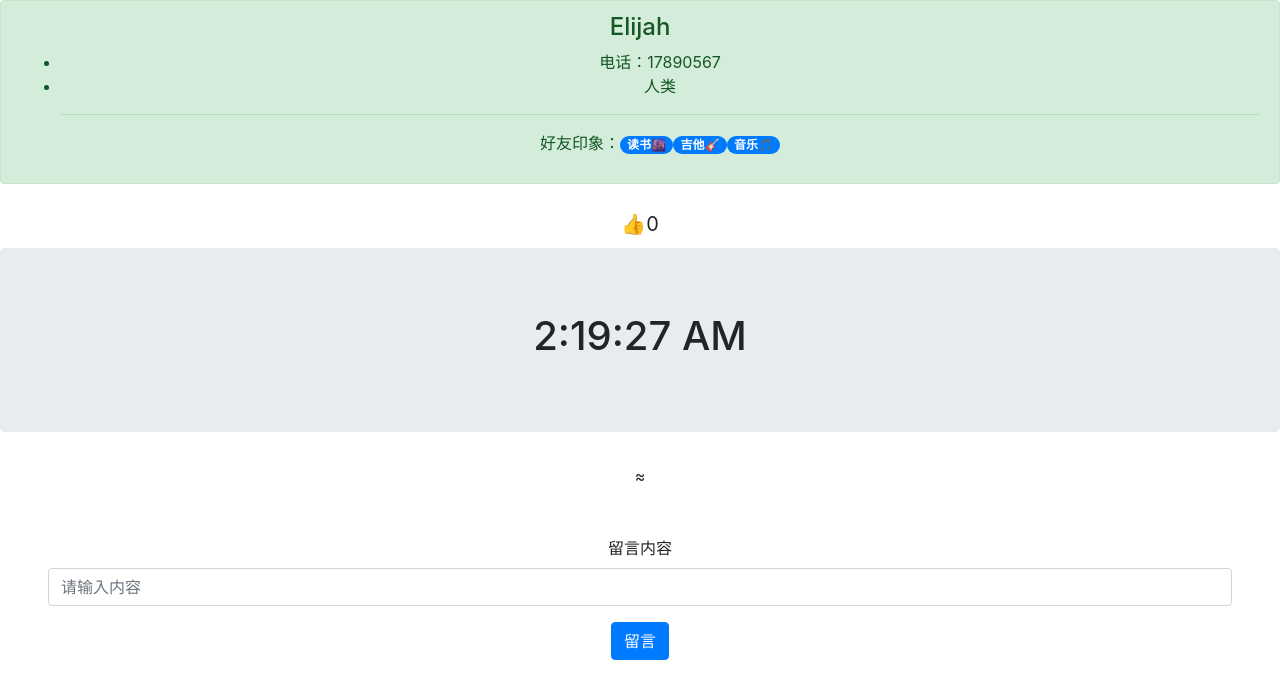
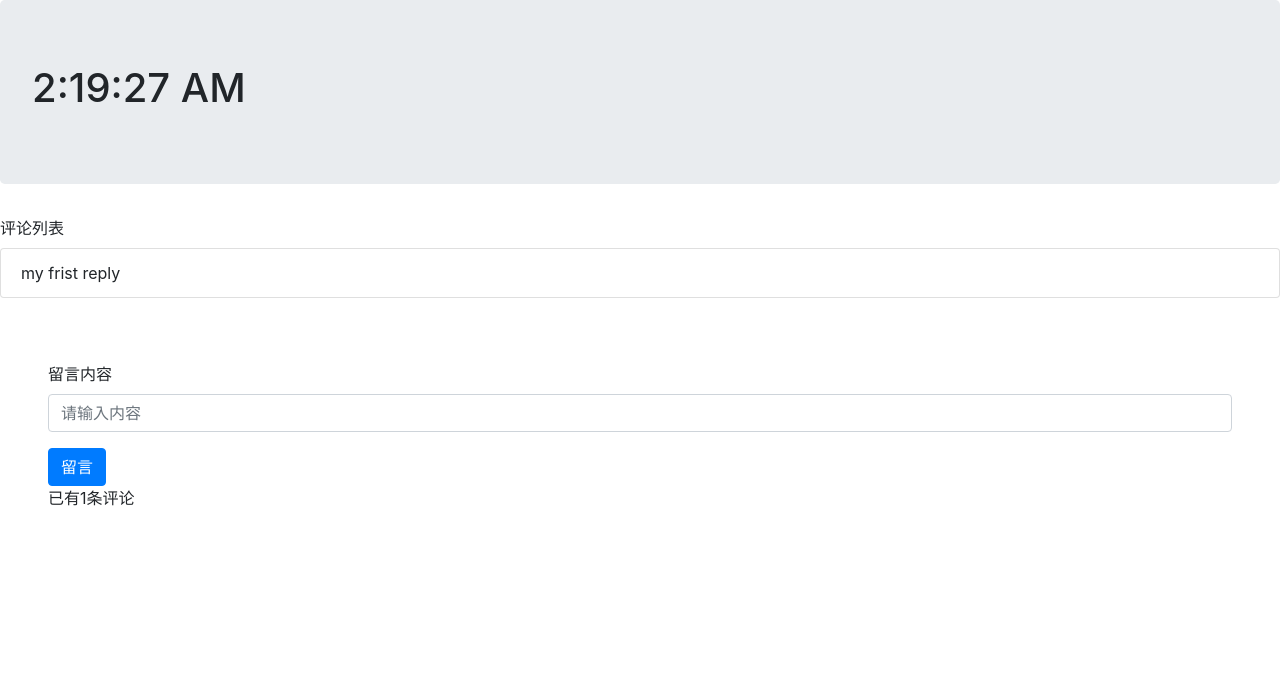
Before and after one commit to elijah-sh/my-project, a React (Create React App) app: page / in a window 1280 px wide. Shown: the top 698 px of the page. Built offline with nearby package versions, Linux system fonts and the light colour scheme.

Commit message:
[ADD] 添加综合留言板

```diff
--- a/src/App.js
+++ b/src/App.js
@@ -5,6 +5,7 @@ import NameCard from './components/NameCard';
 import LikesButton from './components/LikesButton';
 import DigitalClock from './components/DigitalClock';
 import CommentBox from './components/CommentBox';
+import CommentList from './components/CommentList';
 
 const tags = ["读书🌆", "吉他🎸", "音乐🎵"]
 function App() {
@@ -34,7 +35,10 @@ function App() {
       {/* 时间显示 */}
       <DigitalClock />
 
-      {/* 留言板 */}≈
+      {/* 评论列表 */}
+      <CommentList comments={this.state.comments}/>
+
+      {/* 留言板 */}
       <CommentBox />
 
     </div>
--- a/src/Welcome.js
+++ b/src/Welcome.js
@@ -1,24 +1,51 @@
 import React from 'react'
 import LikesButton from './components/LikesButton';
 import DigitalClock from './components/DigitalClock';
+import CommentBox from './components/CommentBox';
+import CommentList from './components/CommentList';
 
 
 class Welcome extends React.Component {
+
+    constructor(props) {
+        super(props)
+        this.state = {
+          comments: ["my frist reply"]
+        }
+        this.addComment = this.addComment.bind(this)
+    }
+
+    addComment(comment) {
+        this.setState(
+            {
+                // 将新的commen添加到comments数组中
+                comments: [...this.state.comments, comment]
+            }
+        )
+    }
+
     render() {
         const isLogin = true
         const test = <h1> Hello React </h1>
         console.log(test)
+        const {comments} = this.state
         return (
             <div>
-                 <h1> Hello React . </h1>
+                 {/* <h1> Hello React . </h1>
             {1+2}
-            {isLogin ? <p>您已经登陆</p> : <p>请登陆</p>}
+            {isLogin ? <p>您已经登陆</p> : <p>请登陆</p>} */}
 
+             {/* 时间显示 */}
+            <DigitalClock />
 
-      <LikesButton />
+            {/* 评论列表 */}
+            <CommentList comments={comments}/>
 
-
-      <DigitalClock />
+            {/* 留言板 */}
+            <CommentBox
+             commentsLength={comments.length}
+             onAddcomment={this.addComment}
+             />
             </div>
 
         )
--- a/src/components/CommentBox.js
+++ b/src/components/CommentBox.js
@@ -18,10 +18,14 @@ class CommentBox extends React.Component {
     }
 
     handleSubmit(event) {
-        alert(this.textInput.value)
+        //alert(this.textInput.value)
         //   alert(this.state.value)  onChange
+        // 外部传入数据
+        this.props.onAddcomment(this.textInput.value)
         // 重新提交之后页面跳转
         event.preventDefault()
+        //留言成功之后，清除留言框数据
+
     }
 
     render() {
@@ -33,12 +37,12 @@ class CommentBox extends React.Component {
                      placeholder="请输入内容"
                     //  onChange={this.handleChange} value={this.state.value}
                     ref={(textValue) => this.textInput = textValue}
-
                       />
                 </div>
                 <button type="submit" className="btn btn-primary">
                     留言
                 </button>
+                <p>已有{this.props.commentsLength}条评论</p>
 
             </form>
 
--- /dev/null
+++ b/src/components/CommentList.js
@@ -0,0 +1,18 @@
+import React from 'react'
+
+const CommentList =({comments}) => {
+    return (
+        <div className="comment-list-component">
+            <label>评论列表</label>
+            <ur className="list-group mb-3">
+                {
+                    comments.map(
+                    (comment, index) => <li key={index} className="list-group-item">{comment}</li>
+                    )
+                }
+            </ur>
+        </div>
+    )
+}
+
+export default CommentList
--- a/src/index.js
+++ b/src/index.js
@@ -7,8 +7,8 @@ import Welcome from './Welcome';
 import 'bootstrap/dist/css/bootstrap.min.css'
 
 // 两个参数
-//ReactDOM.render(<Welcome />, document.getElementById('root'));
-ReactDOM.render(<App />, document.getElementById('root'));
+ReactDOM.render(<Welcome />, document.getElementById('root'));
+//ReactDOM.render(<App />, document.getElementById('root'));
 
 // If you want your app to work offline and load faster, you can change
 // unregister() to register() below. Note this comes with some pitfalls.
```
